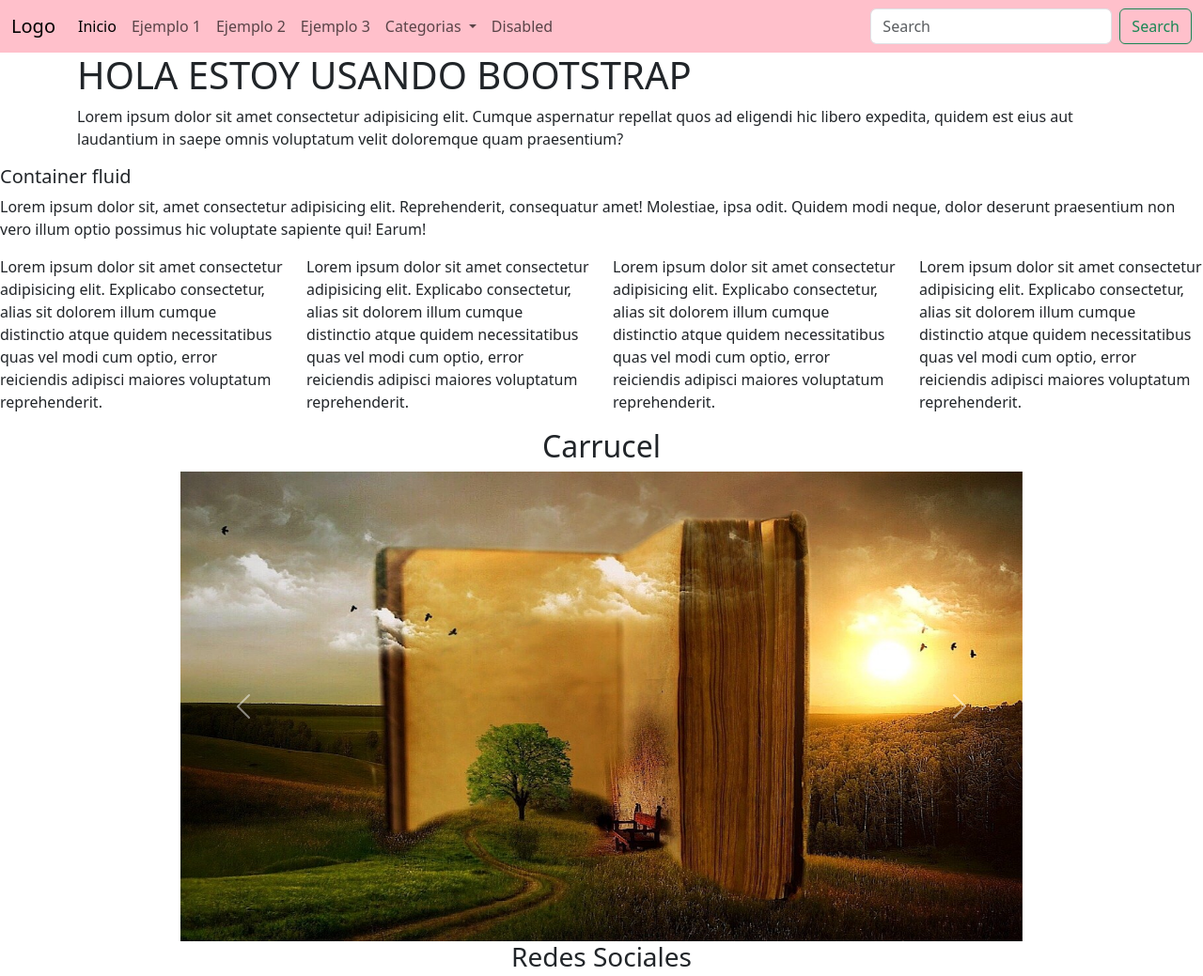
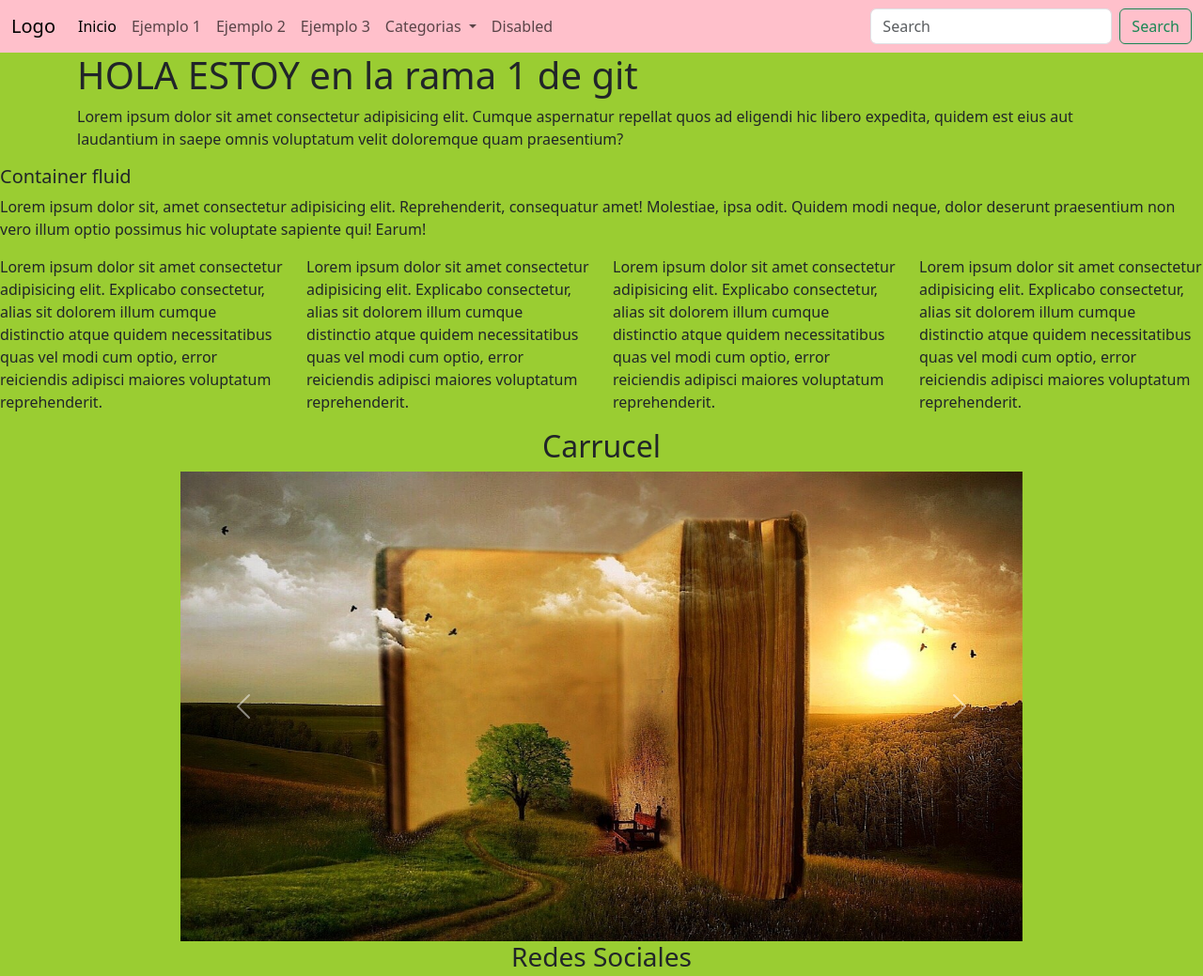
Before and after one commit to ludmilafer3/clase-11, a plain HTML site: page index.html in a window 1280 px wide. Shown: the top 1039 px of the page at 94% size. Drawn offline with nearby package versions, Linux system fonts and the light colour scheme.

Commit message:
primer cambio en la rama1

```diff
--- a/css/styles.css
+++ b/css/styles.css
@@ -27,3 +27,7 @@ i{
 .bi-tiktok{
     color: green;
 }
+
+body{
+    background-color: yellowgreen;
+}
--- a/index.html
+++ b/index.html
@@ -64,7 +64,7 @@
     </header>
 
     <section class="container">
-        <h1>HOLA ESTOY USANDO BOOTSTRAP</h1>
+        <h1>HOLA ESTOY en la rama 1 de git</h1>
         <p>Lorem ipsum dolor sit amet consectetur adipisicing elit.
         Cumque aspernatur repellat quos ad eligendi hic libero expedita, quidem est eius aut laudantium in saepe omnis voluptatum
         velit doloremque quam praesentium?</p>
```
